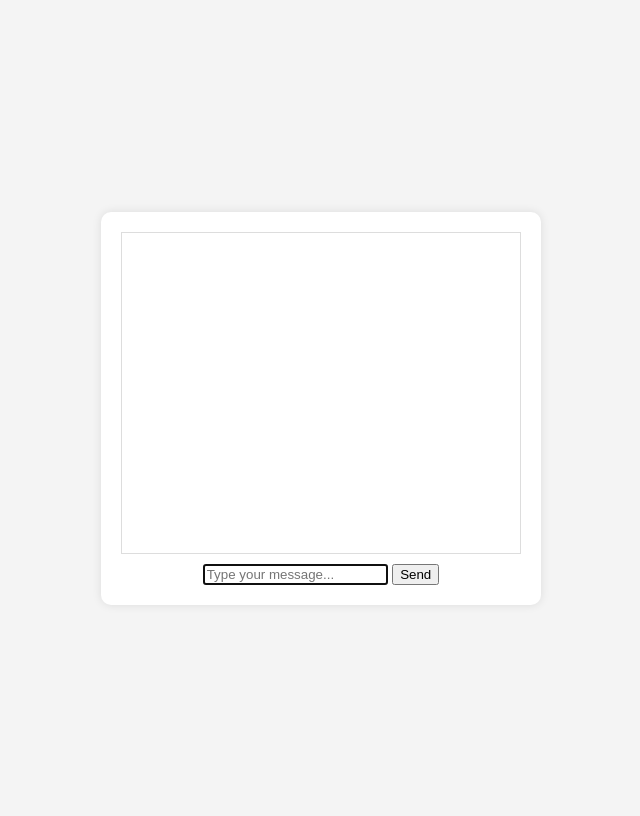
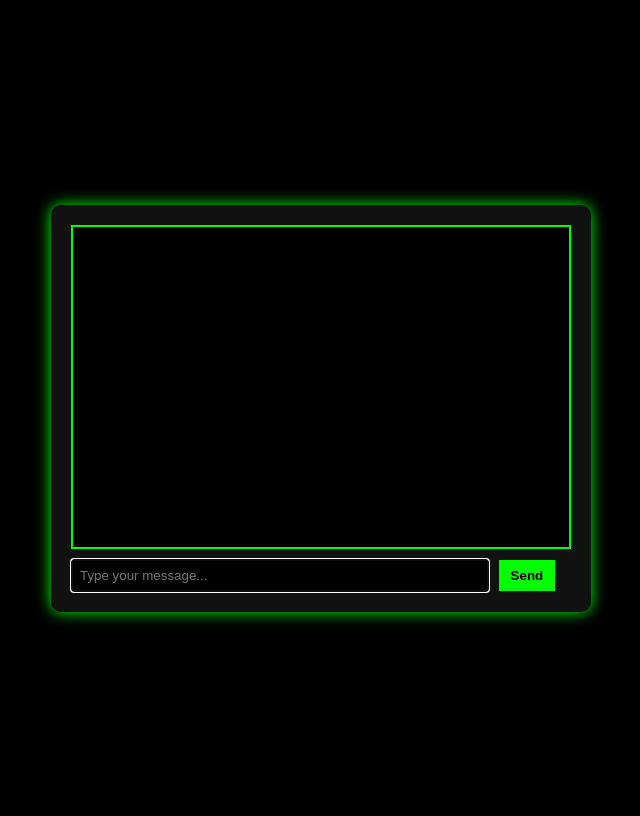
Before and after one commit to jobin1-sirpi/Ops-I285-Pythonfastapi, a FastAPI app: page / in a window 1280 px wide. Shown: the whole page, without its empty margins (319-959 px from the left). Run offline with FastAPI, Linux system fonts and the light colour scheme.

Commit message:
Update style.css

```diff
--- a/static/style.css
+++ b/static/style.css
@@ -1,42 +1,68 @@
 body {
-    font-family: Arial, sans-serif;
+    font-family: 'Courier New', monospace;
+    background-color: black;
+    color: #00ff00;
     display: flex;
     justify-content: center;
     align-items: center;
     height: 100vh;
-    background: #f4f4f4;
 }
 
 .chat-container {
-    width: 400px;
-    background: white;
+    width: 500px;
+    background: #111;
     padding: 20px;
-    box-shadow: 0px 0px 10px rgba(0, 0, 0, 0.1);
     border-radius: 10px;
-    text-align: center;
+    box-shadow: 0px 0px 15px #00ff00;
 }
 
 .chat-box {
     height: 300px;
     overflow-y: auto;
-    border: 1px solid #ddd;
+    border: 2px solid #00ff00;
     padding: 10px;
     margin-bottom: 10px;
+    background: black;
 }
 
 .chat-box div {
     padding: 8px;
     margin: 5px;
     border-radius: 5px;
+    font-size: 14px;
 }
 
 .user-message {
-    background: #007bff;
-    color: white;
+    background: #00ff00;
+    color: black;
     text-align: right;
+    font-weight: bold;
 }
 
 .bot-message {
-    background: #ddd;
+    background: #222;
+    color: #00ff00;
     text-align: left;
+    font-weight: bold;
 }
+
+input {
+    background: black;
+    color: #00ff00;
+    border: 1px solid #00ff00;
+    padding: 8px;
+    width: 80%;
+}
+
+button {
+    background: #00ff00;
+    color: black;
+    border: none;
+    padding: 8px 12px;
+    font-weight: bold;
+    cursor: pointer;
+}
+
+button:hover {
+    background: #00cc00;
+}
```
